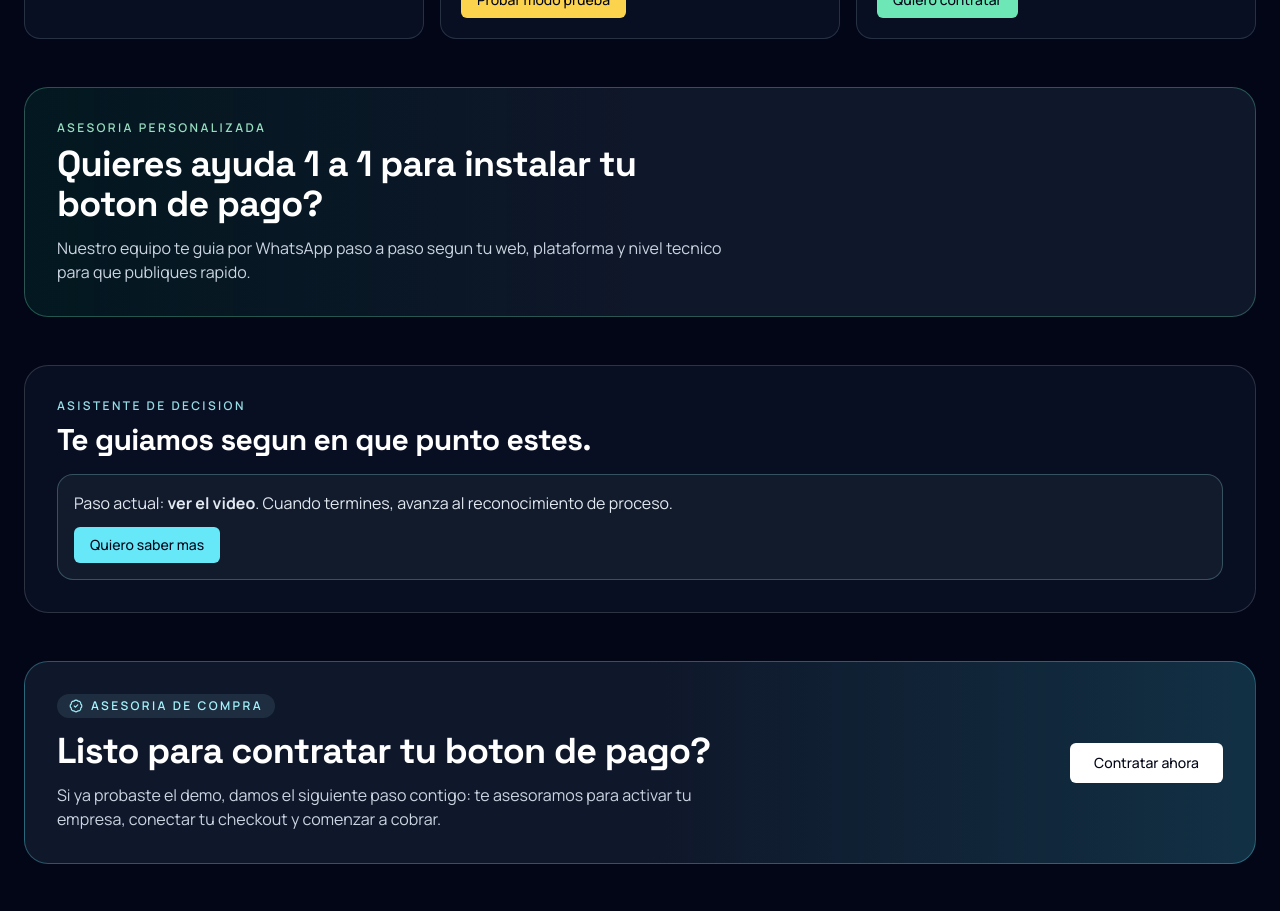
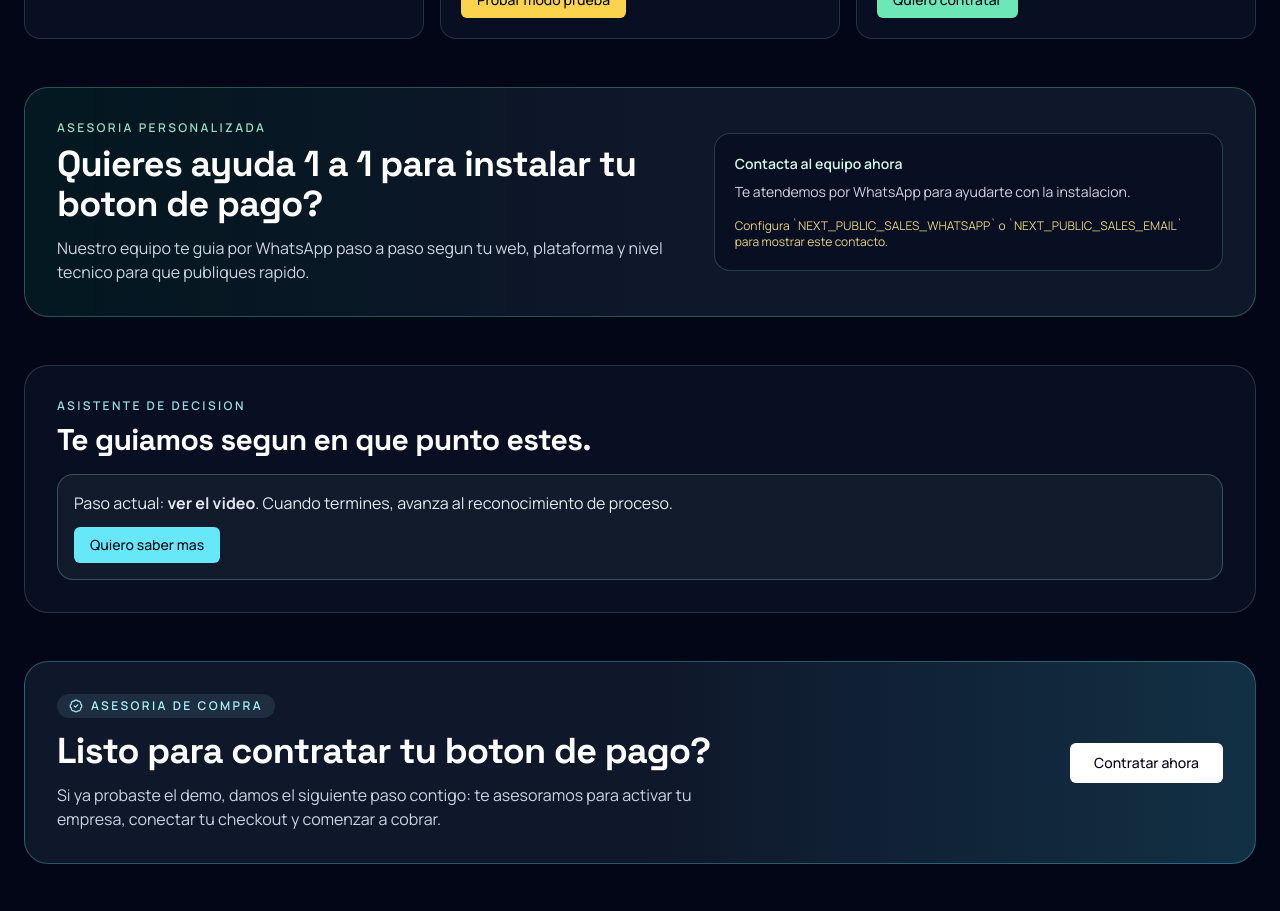
Before and after one commit to Guntherdrb30/Trends172Pay, a Next.js app: page / in a window 1280 px wide. Shown: the part 880-1791 px from the top of the page. Built offline with nearby package versions, Linux system fonts and the light colour scheme; no server answers.

Commit message:
feat(home): pin whatsapp advisory CTA in personalized assistance panel

```diff
--- a/components/public/ClientJourneyExperience.tsx
+++ b/components/public/ClientJourneyExperience.tsx
@@ -281,7 +281,7 @@ export function ClientJourneyExperience() {
       </section>
 
       <section className="rounded-3xl border border-emerald-300/30 bg-gradient-to-r from-emerald-900/25 via-slate-900 to-slate-900 p-6 sm:p-8">
-        <div className="flex flex-col gap-5 lg:flex-row lg:items-center lg:justify-between">
+        <div className="grid gap-5 lg:grid-cols-[1.25fr_1fr] lg:items-center">
           <div className="max-w-2xl">
             <p className="text-xs font-semibold uppercase tracking-[0.2em] text-emerald-200/90">
               Asesoria Personalizada
@@ -295,11 +295,19 @@ export function ClientJourneyExperience() {
             </p>
           </div>
 
-          <div className="flex flex-wrap gap-3">
+          <div className="rounded-2xl border border-emerald-200/20 bg-slate-950/40 p-5">
+            <p className="text-sm font-semibold text-emerald-100">
+              Contacta al equipo ahora
+            </p>
+            <p className="mt-2 text-sm text-slate-300">
+              Te atendemos por WhatsApp para ayudarte con la instalacion.
+            </p>
+
+            <div className="mt-4 flex flex-wrap gap-3">
               {hasWhatsApp ? (
                 <Button
                   size="lg"
-                className="bg-emerald-300 text-slate-950 hover:bg-emerald-200"
+                  className="w-full bg-emerald-300 text-slate-950 hover:bg-emerald-200"
                   asChild
                 >
                   <a
@@ -318,7 +326,7 @@ export function ClientJourneyExperience() {
                 <Button
                   size="lg"
                   variant="outline"
-                className="border-cyan-200/50 text-cyan-100 hover:bg-cyan-200/10"
+                  className="w-full border-cyan-200/50 text-cyan-100 hover:bg-cyan-200/10"
                   asChild
                 >
                   <a
@@ -329,6 +337,14 @@ export function ClientJourneyExperience() {
                   </a>
                 </Button>
               ) : null}
+
+              {!hasWhatsApp && !hasSalesEmail ? (
+                <p className="text-xs text-amber-200/90">
+                  Configura `NEXT_PUBLIC_SALES_WHATSAPP` o `NEXT_PUBLIC_SALES_EMAIL`
+                  para mostrar este contacto.
+                </p>
+              ) : null}
+            </div>
           </div>
         </div>
       </section>
```
Lines whose indentation alone changed are shown as unchanged.
